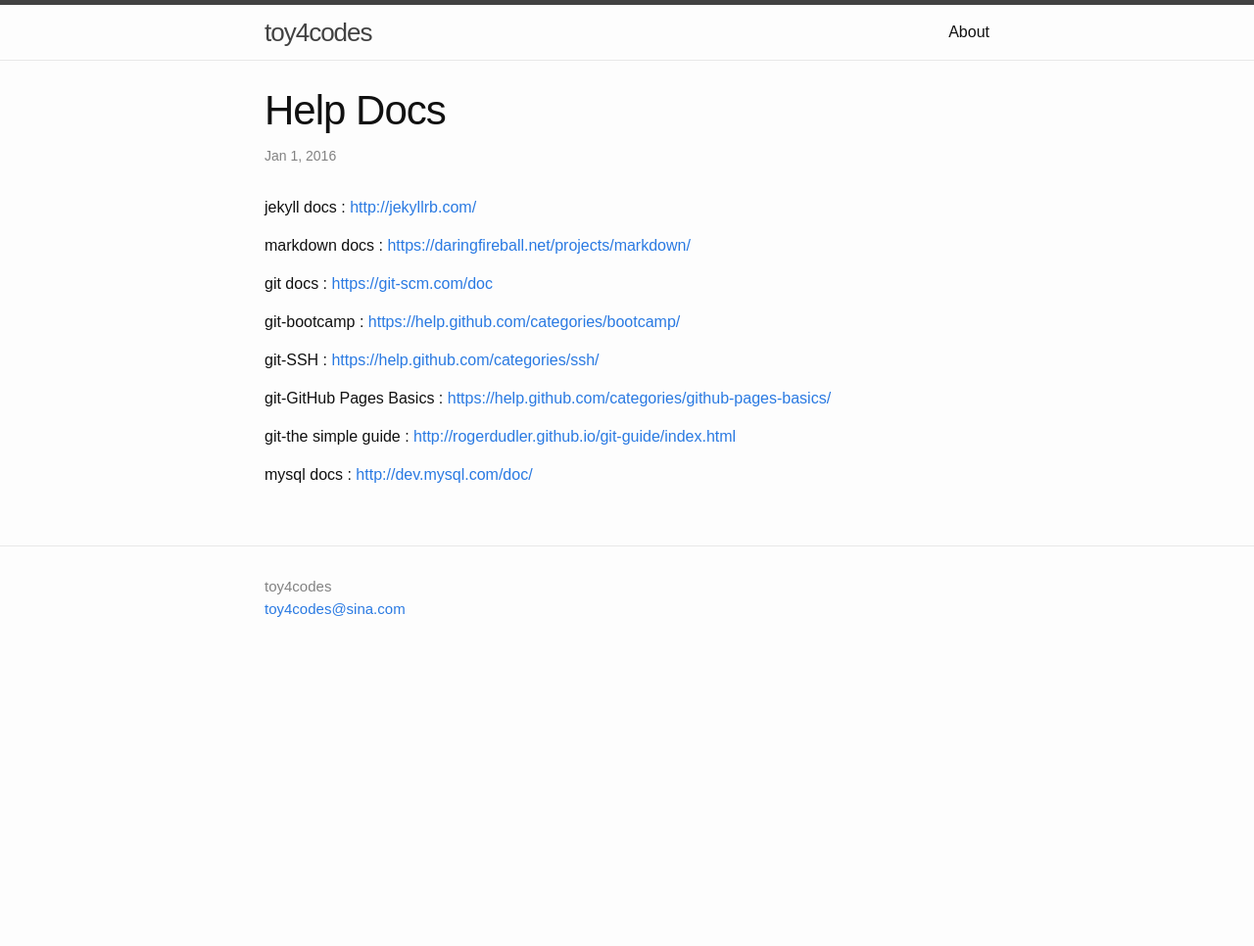
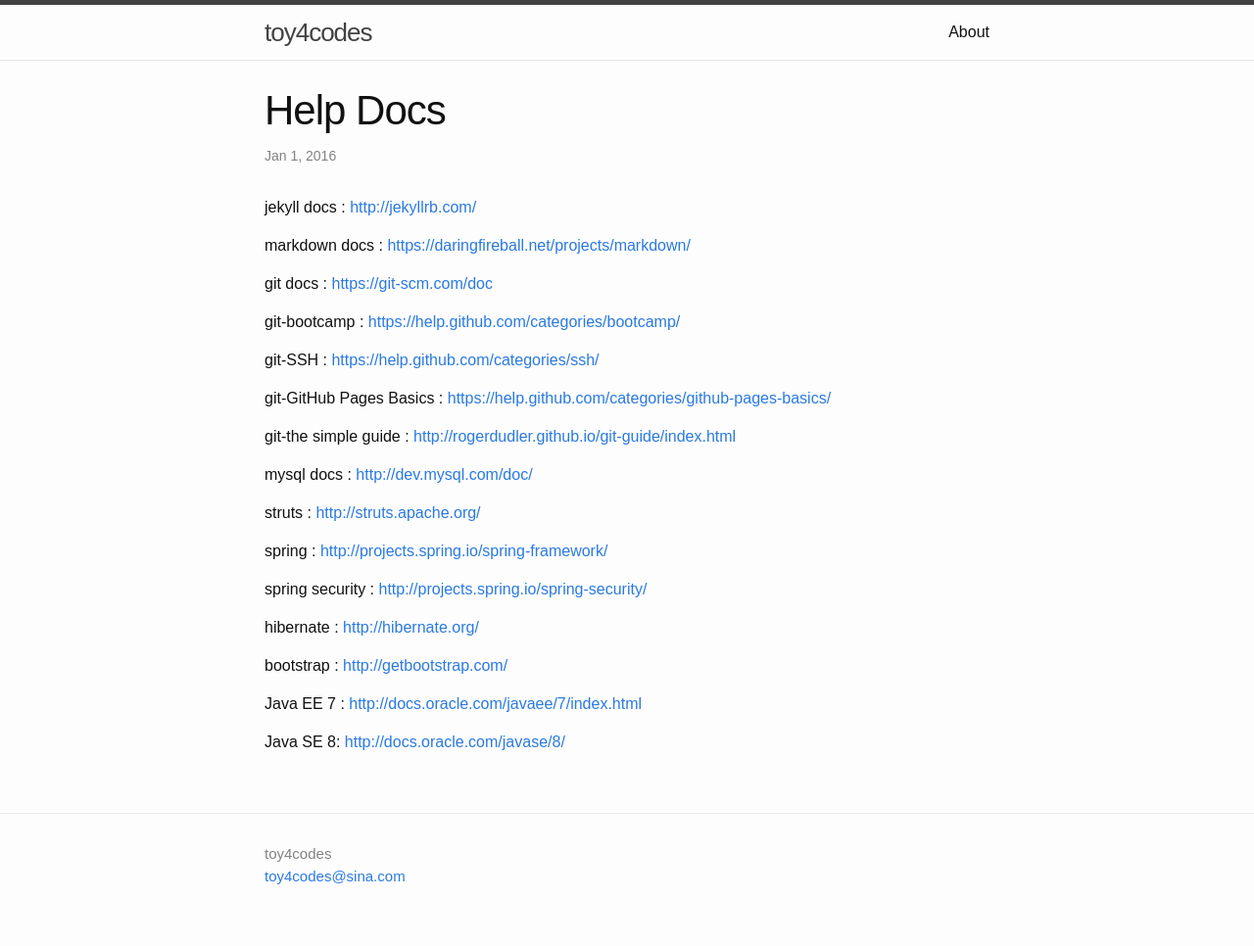
Before and after one commit to toy4codes/toy4codes.github.io, a Jekyll site: the page built from _posts/2016-01-01-help-docs.markdown, in a window 1280 px wide. Shown: the whole page at 98% size. Built offline with Jekyll 4.4.1, drawn with Linux system fonts in a browser that asks for light colours; before the commit the page ends 900 px from its top, so only the background shows below that.

Commit message:
update post

```diff
--- a/_posts/2016-01-01-help-docs.markdown
+++ b/_posts/2016-01-01-help-docs.markdown
@@ -19,3 +19,17 @@
 git-the simple guide : [http://rogerdudler.github.io/git-guide/index.html](http://rogerdudler.github.io/git-guide/index.html)
 
 mysql docs : [http://dev.mysql.com/doc/](http://dev.mysql.com/doc/)
+
+struts : [http://struts.apache.org/](http://struts.apache.org/)
+
+spring : [http://projects.spring.io/spring-framework/](http://projects.spring.io/spring-framework/)
+
+spring security : [http://projects.spring.io/spring-security/](http://projects.spring.io/spring-security/)
+
+hibernate : [http://hibernate.org/](http://hibernate.org/)
+
+bootstrap : [http://getbootstrap.com/](http://getbootstrap.com/)
+
+Java EE 7 : [http://docs.oracle.com/javaee/7/index.html](http://docs.oracle.com/javaee/7/index.html)
+
+Java SE 8: [http://docs.oracle.com/javase/8/](http://docs.oracle.com/javase/8/)
```
Also changed, not shown: other parts of _posts/2016-01-01-help-docs.markdown (+1 -1 lines).
